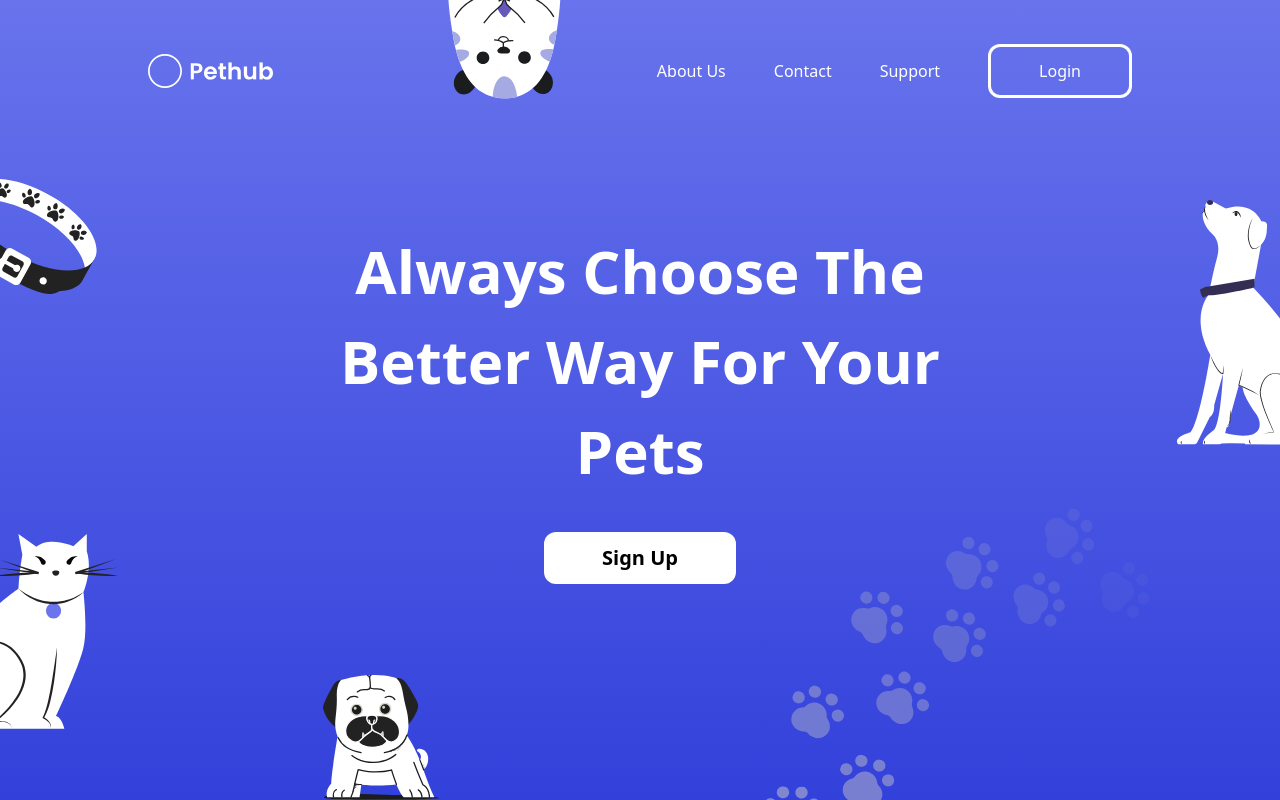
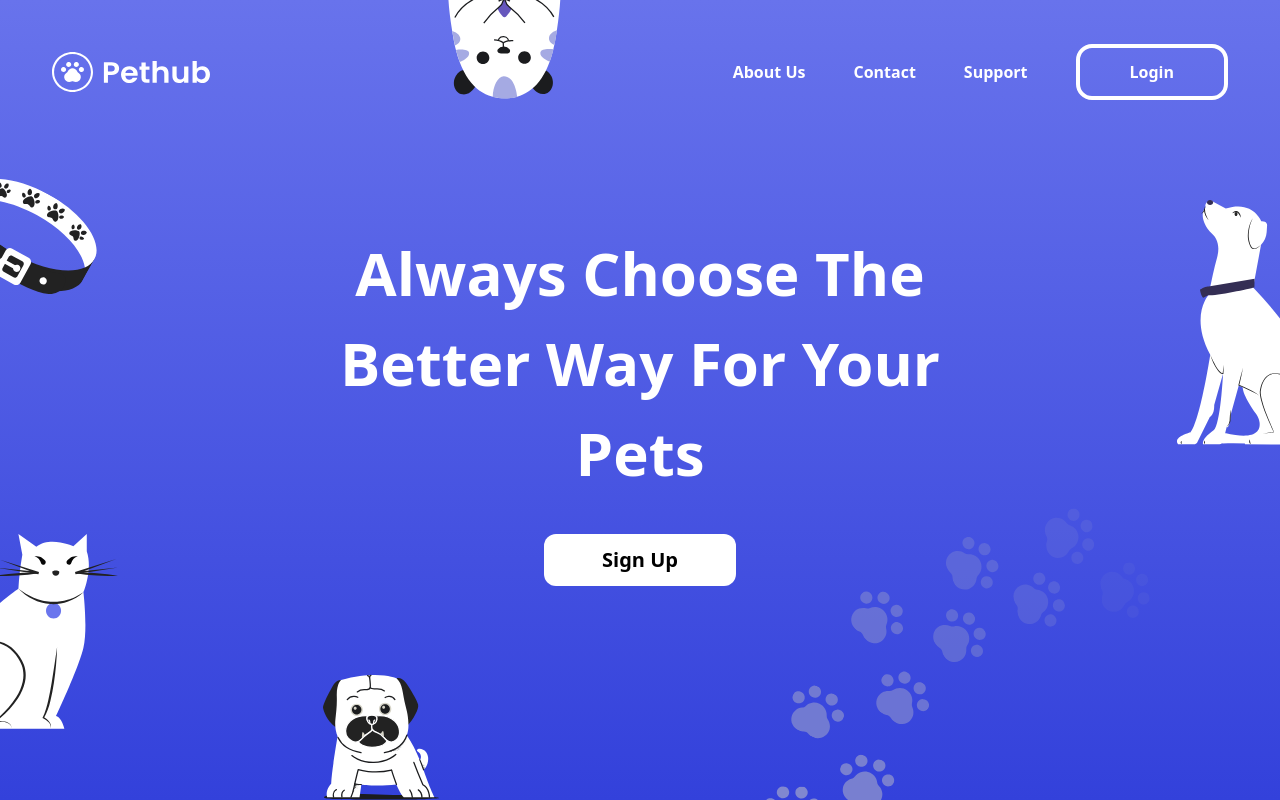
Before and after one commit to Cwjiee/pethub-frontend, a Next.js app: page / in a window 1280 px wide. Built offline with nearby package versions, Linux system fonts and the light colour scheme.

Commit message:
fix: modify landing

```diff
--- a/src/components/organisms/LandingNavbar.jsx
+++ b/src/components/organisms/LandingNavbar.jsx
@@ -1,8 +1,7 @@
 import Link from "next/link";
 import Image from "next/image";
 import { v4 } from "uuid";
-import Logo from "../../../public/svg/purpleLogo.svg";
-import Pethub from "../../../public/svg/purplePethub.svg";
+import Pethub from "../../../public/svg/purplePethubLogo.svg"
 
 export default function LandingNavbar() {
   const links = [
@@ -26,18 +25,15 @@ export default function LandingNavbar() {
 
   return (
     <header>
-      <nav className="mx-auto w-[80%] flex items-center justify-between px-5 pt-[44px] text-white">
-        <div className="flex gap-x-2">
-          <Image src={Logo} alt="logo" width={34} height={34} />
-          <Image src={Pethub} alt="pethub" width={83} height={83} />
-        </div>
-        <div className="flex gap-x-12 justify-center items-center">
+      <nav className="mx-auto w-[95%] flex items-center justify-between px-5 pt-[44px] text-white">
+        <Image src={Pethub} alt="pethub logo" />
+        <div className="flex gap-x-12 justify-center items-center font-semibold">
           {links.map((link) => {
             return (
               <Link
                 key={v4()}
                 href={`${link.href}`}
-                className={`${link.label === "Login" && 'text-md relative border-[3px] border-white px-12 py-3 rounded-xl'}`}
+                className={`${link.label === "Login" && 'text-md relative border-[4px] border-white px-[50px] py-3 rounded-2xl'}`}
               >
                 <div>{link.label}</div>
               </Link>
```
Also changed, not shown: public/svg/purplePethubLogo.svg (added), 1 other file (tests, documents, lock files or other folders).
